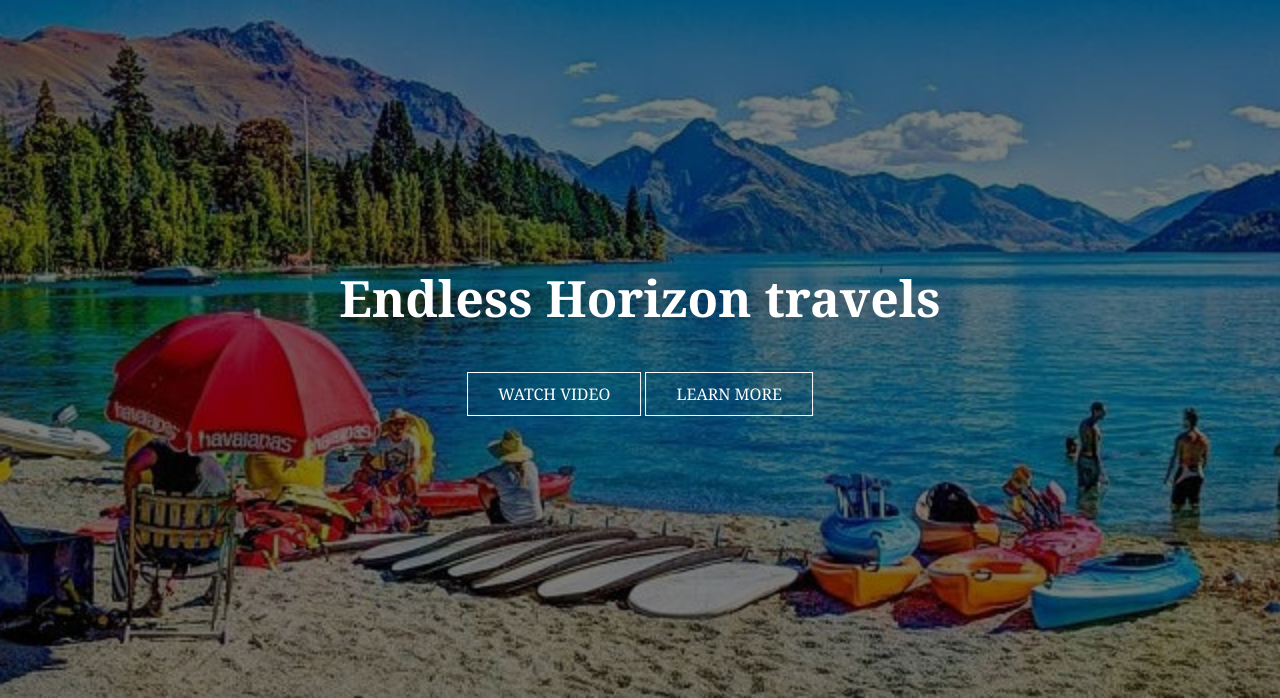
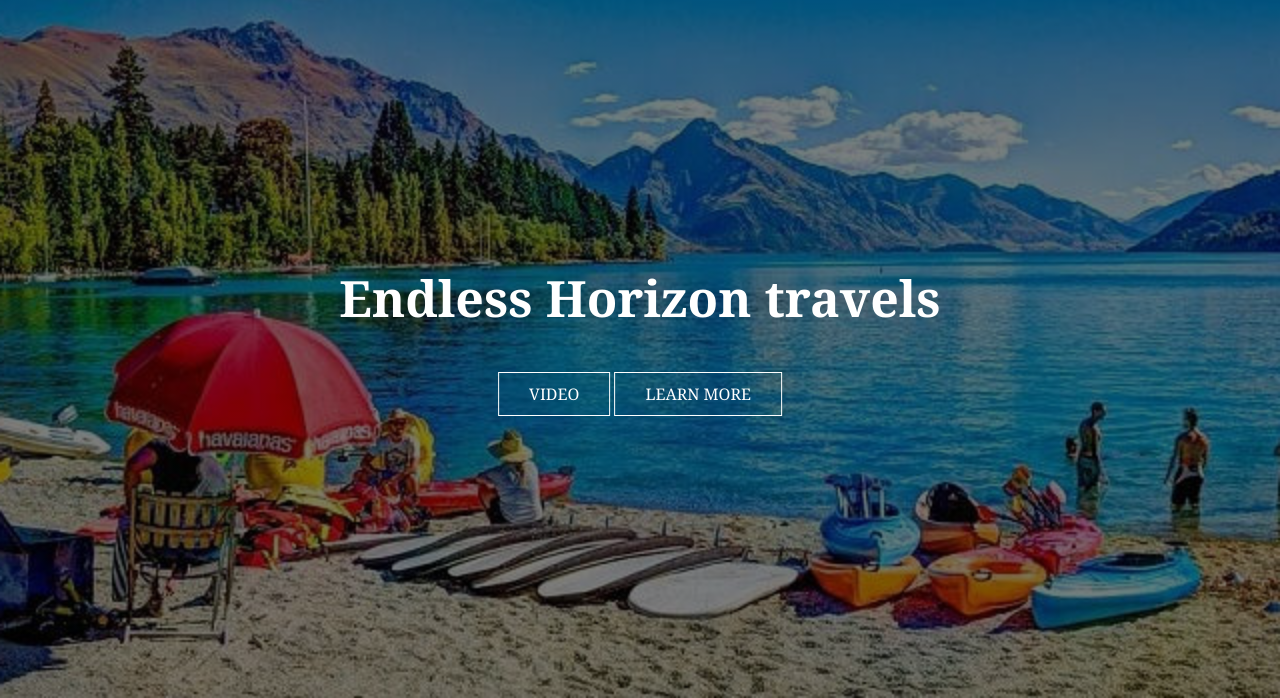
Before and after one commit to RoyLeo24/-EndlessVeriTravels, a plain HTML site: page index.html in a window 1280 px wide. Shown: the part 102-800 px from the top of the page. Drawn offline with Linux system fonts and the light colour scheme.

Commit message:
Abir ka commit

```diff
--- a/index.html
+++ b/index.html
@@ -11,11 +11,8 @@
       <div class="main">
         <div class="logo">
           <img src="logo2.jpg"
-
-
         </div>
         <ul>
-
           <li class="active"><a href="#">Dashboard</a></li>
           <li><a href="#">Services</a></li>
           <li><a href="#">Gallery</a></li>
@@ -27,7 +24,7 @@
         <h1>Endless Horizon travels</h1>
       </div>
       <div class="button">
-        <a href="#" class="btn">WATCH VIDEO</a>
+        <a href="#" class="btn">VIDEO</a>
         <a href="#" class="btn">LEARN MORE</a>
       </div>
     </header>
```
Lines whose indentation alone changed are shown as unchanged.
